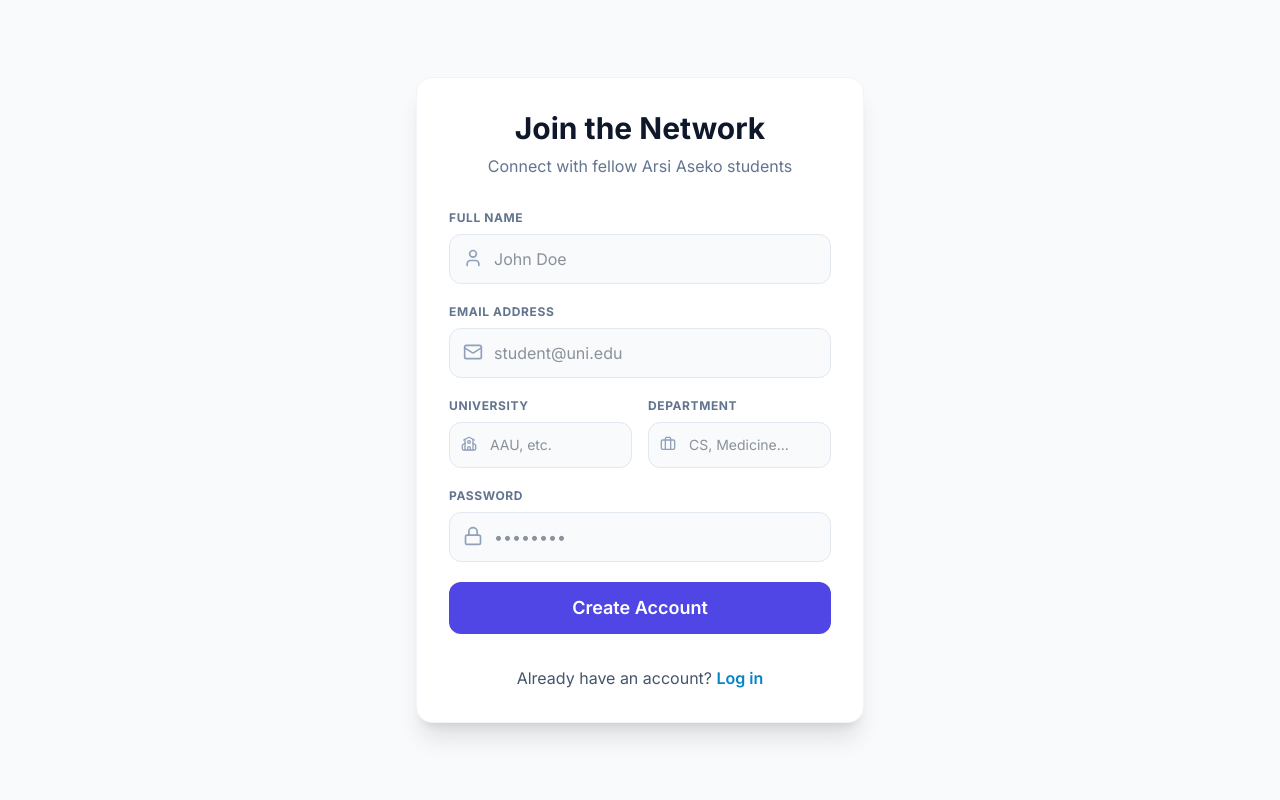
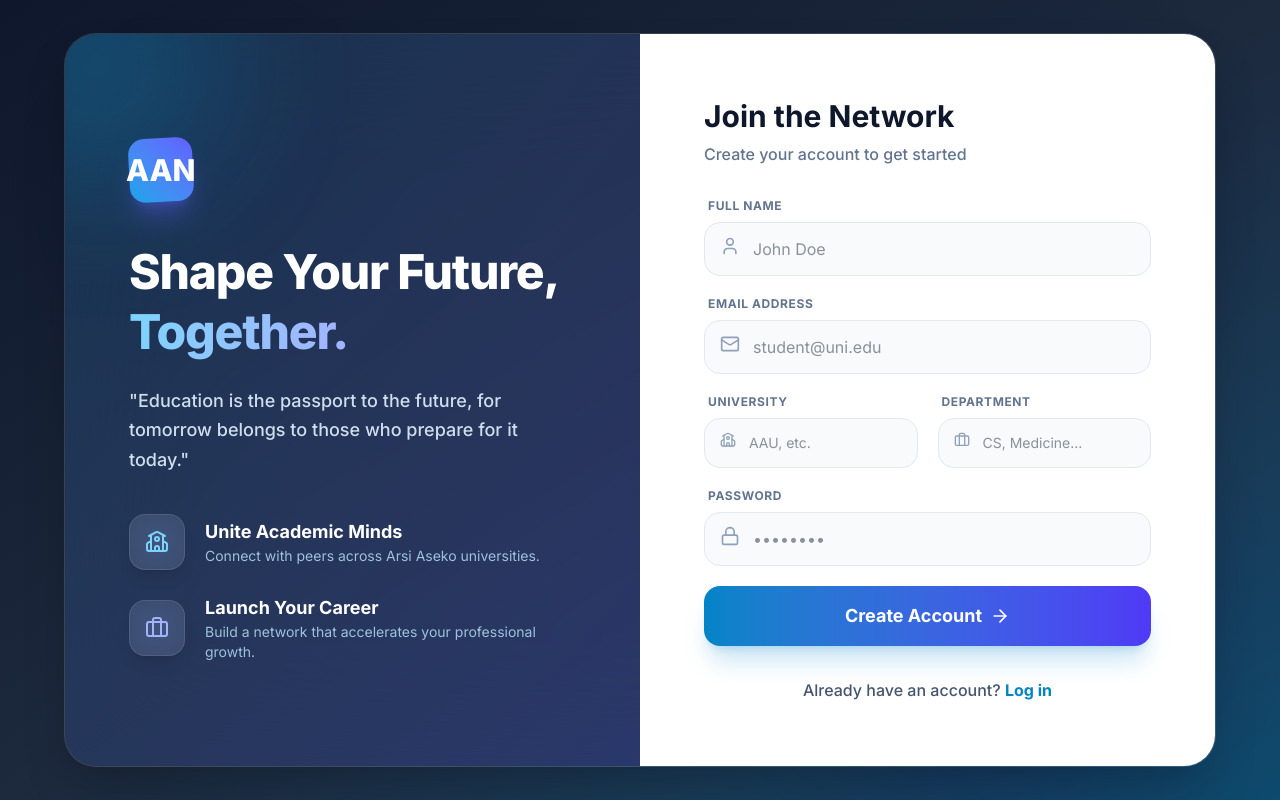
Before and after one commit to Kenenisaboru/student-platform, a React (Vite) app in the folder client/: page /register in a window 1280 px wide. Built offline with nearby package versions, Linux system fonts and the light colour scheme.

Commit message:
Update .\client\src\pages\Register.jsx

```diff
--- a/client/src/pages/Register.jsx
+++ b/client/src/pages/Register.jsx
@@ -1,7 +1,8 @@
 import { useState } from 'react';
 import { Link, useNavigate } from 'react-router-dom';
 import { useAuth } from '../context/AuthContext';
-import { Mail, Lock, User, School, Briefcase, Loader2 } from 'lucide-react';
+import { Mail, Lock, User, School, Briefcase, Loader2, ArrowRight } from 'lucide-react';
+import { motion } from 'framer-motion';
 
 const Register = () => {
   const [formData, setFormData] = useState({
@@ -36,119 +37,182 @@ const Register = () => {
   };
 
   return (
-    <div className="min-h-screen flex items-center justify-center bg-slate-50 px-4 py-12">
-      <div className="max-w-md w-full">
-        <div className="bg-white rounded-2xl shadow-xl p-8 border border-slate-100">
-          <div className="text-center mb-8">
-            <h1 className="text-3xl font-bold text-slate-900 mb-2">Join the Network</h1>
-            <p className="text-slate-500">Connect with fellow Arsi Aseko students</p>
+    <div className="min-h-screen flex items-center justify-center bg-gradient-to-br from-slate-900 via-slate-800 to-primary-900 p-4 sm:p-8 relative overflow-hidden">
+      {/* Background Decorative Shapes */}
+      <div className="absolute top-0 right-10 w-96 h-96 bg-primary-500 rounded-full mix-blend-multiply filter blur-3xl opacity-20 animate-blob"></div>
+      <div className="absolute top-0 left-10 w-96 h-96 bg-indigo-500 rounded-full mix-blend-multiply filter blur-3xl opacity-20 animate-blob animation-delay-2000"></div>
+      <div className="absolute -bottom-10 right-32 w-96 h-96 bg-purple-500 rounded-full mix-blend-multiply filter blur-3xl opacity-20 animate-blob animation-delay-4000"></div>
+
+      <motion.div
+        initial={{ opacity: 0, y: 30 }}
+        animate={{ opacity: 1, y: 0 }}
+        transition={{ duration: 0.6, ease: 'easeOut' }}
+        className="max-w-6xl w-full relative z-10 flex flex-col lg:flex-row rounded-[2rem] shadow-2xl overflow-hidden bg-white/5 backdrop-blur-3xl border border-white/10"
+      >
+        {/* Left Side: Motivational Letter */}
+        <div className="lg:w-1/2 p-10 lg:p-16 flex flex-col justify-center relative bg-gradient-to-br from-primary-900/40 to-indigo-900/40 z-20 overflow-hidden">
+          <div className="absolute -top-24 -left-24 w-64 h-64 bg-primary-500/20 rounded-full blur-3xl"></div>
+          <div className="relative z-10">
+            <motion.div
+              initial={{ scale: 0 }}
+              animate={{ scale: 1 }}
+              transition={{ delay: 0.3, type: 'spring', stiffness: 200 }}
+              className="w-16 h-16 bg-gradient-to-tr from-primary-500 to-indigo-500 rounded-2xl mb-10 flex items-center justify-center -rotate-3 shadow-xl shadow-indigo-500/30"
+            >
+              <h1 className="text-3xl font-extrabold text-white rotate-3">AAN</h1>
+            </motion.div>
+
+            <h2 className="text-4xl lg:text-5xl font-extrabold text-white mb-6 leading-tight tracking-tight">
+              Shape Your Future, <br/><span className="text-transparent bg-clip-text bg-gradient-to-r from-primary-300 to-indigo-300">Together.</span>
+            </h2>
+
+            <p className="text-lg text-primary-100/90 mb-10 leading-relaxed font-medium">
+              "Education is the passport to the future, for tomorrow belongs to those who prepare for it today."
+            </p>
+
+            <div className="space-y-6">
+              <div className="flex items-center space-x-5">
+                <div className="w-14 h-14 bg-white/10 rounded-2xl flex items-center justify-center backdrop-blur-md border border-white/10 shadow-lg">
+                  <School className="w-6 h-6 text-primary-300" />
+                </div>
+                <div className="flex-1">
+                  <h3 className="text-white font-bold text-lg">Unite Academic Minds</h3>
+                  <p className="text-primary-200/80 text-sm">Connect with peers across Arsi Aseko universities.</p>
+                </div>
+              </div>
+              <div className="flex items-center space-x-5">
+                <div className="w-14 h-14 bg-white/10 rounded-2xl flex items-center justify-center backdrop-blur-md border border-white/10 shadow-lg">
+                  <Briefcase className="w-6 h-6 text-indigo-300" />
+                </div>
+                <div className="flex-1">
+                  <h3 className="text-white font-bold text-lg">Launch Your Career</h3>
+                  <p className="text-primary-200/80 text-sm">Build a network that accelerates your professional growth.</p>
+                </div>
+              </div>
+            </div>
+          </div>
+        </div>
+
+        {/* Right Side: Registration Form */}
+        <div className="lg:w-1/2 bg-white p-8 sm:p-12 lg:p-16 flex flex-col justify-center">
+          <div className="mb-8 hidden lg:block">
+            <h3 className="text-3xl font-bold text-slate-900 mb-2">Join the Network</h3>
+            <p className="text-slate-500 font-medium">Create your account to get started</p>
           </div>
 
           {error && (
-            <div className="mb-6 p-4 bg-red-50 text-red-600 rounded-lg text-sm border border-red-100 italic">
-              {error}
-            </div>
+            <motion.div
+              initial={{ opacity: 0, x: -10 }}
+              animate={{ opacity: 1, x: 0 }}
+              className="mb-6 p-4 bg-red-50 text-red-600 rounded-xl text-sm border border-red-100 flex items-center"
+            >
+              <span className="font-semibold">{error}</span>
+            </motion.div>
           )}
 
           <form onSubmit={handleSubmit} className="space-y-5">
             <div>
-              <label className="block text-xs font-bold text-slate-500 uppercase tracking-wider mb-2">Full Name</label>
-              <div className="relative">
+              <label className="block text-xs font-bold text-slate-500 uppercase tracking-wider mb-2 ml-1">Full Name</label>
+              <div className="relative group">
                 <input
                   name="name"
                   type="text"
                   required
-                  className="w-full bg-slate-50 border border-slate-200 rounded-xl py-3 pl-11 pr-4 focus:ring-2 focus:ring-primary-500 outline-none transition-all"
+                  className="w-full bg-slate-50 hover:bg-white border border-slate-200 focus:border-primary-500 focus:bg-white rounded-2xl py-3.5 pl-12 pr-4 text-slate-800 focus:ring-4 focus:ring-primary-500/10 outline-none transition-all duration-300"
                   placeholder="John Doe"
                   value={formData.name}
                   onChange={handleChange}
                 />
-                <User className="absolute left-3.5 top-3.5 text-slate-400 w-5 h-5" />
+                <User className="absolute left-4 top-3.5 text-slate-400 group-focus-within:text-primary-500 w-5 h-5 transition-colors" />
               </div>
             </div>
 
             <div>
-              <label className="block text-xs font-bold text-slate-500 uppercase tracking-wider mb-2">Email Address</label>
-              <div className="relative">
+              <label className="block text-xs font-bold text-slate-500 uppercase tracking-wider mb-2 ml-1">Email Address</label>
+              <div className="relative group">
                 <input
                   name="email"
                   type="email"
                   required
-                  className="w-full bg-slate-50 border border-slate-200 rounded-xl py-3 pl-11 pr-4 focus:ring-2 focus:ring-primary-500 outline-none transition-all"
+                  className="w-full bg-slate-50 hover:bg-white border border-slate-200 focus:border-primary-500 focus:bg-white rounded-2xl py-3.5 pl-12 pr-4 text-slate-800 focus:ring-4 focus:ring-primary-500/10 outline-none transition-all duration-300"
                   placeholder="student@uni.edu"
                   value={formData.email}
                   onChange={handleChange}
                 />
-                <Mail className="absolute left-3.5 top-3.5 text-slate-400 w-5 h-5" />
+                <Mail className="absolute left-4 top-3.5 text-slate-400 group-focus-within:text-primary-500 w-5 h-5 transition-colors" />
               </div>
             </div>
 
-            <div className="grid grid-cols-2 gap-4">
+            <div className="grid grid-cols-1 sm:grid-cols-2 gap-5">
               <div>
-                <label className="block text-xs font-bold text-slate-500 uppercase tracking-wider mb-2">University</label>
-                <div className="relative">
+                <label className="block text-xs font-bold text-slate-500 uppercase tracking-wider mb-2 ml-1">University</label>
+                <div className="relative group">
                   <input
                     name="university"
                     type="text"
                     required
-                    className="w-full bg-slate-50 border border-slate-200 rounded-xl py-3 pl-10 pr-4 text-sm focus:ring-2 focus:ring-primary-500 outline-none transition-all"
+                    className="w-full bg-slate-50 hover:bg-white border border-slate-200 focus:border-primary-500 focus:bg-white rounded-2xl py-3.5 pl-11 pr-4 text-sm text-slate-800 focus:ring-4 focus:ring-primary-500/10 outline-none transition-all duration-300"
                     placeholder="AAU, etc."
                     value={formData.university}
                     onChange={handleChange}
                   />
-                  <School className="absolute left-3 top-3.5 text-slate-400 w-4 h-4" />
+                  <School className="absolute left-4 top-3.5 text-slate-400 group-focus-within:text-primary-500 w-4 h-4 transition-colors" />
                 </div>
               </div>
               <div>
-                <label className="block text-xs font-bold text-slate-500 uppercase tracking-wider mb-2">Department</label>
-                <div className="relative">
+                <label className="block text-xs font-bold text-slate-500 uppercase tracking-wider mb-2 ml-1">Department</label>
+                <div className="relative group">
                   <input
                     name="department"
                     type="text"
                     required
-                    className="w-full bg-slate-50 border border-slate-200 rounded-xl py-3 pl-10 pr-4 text-sm focus:ring-2 focus:ring-primary-500 outline-none transition-all"
+                    className="w-full bg-slate-50 hover:bg-white border border-slate-200 focus:border-primary-500 focus:bg-white rounded-2xl py-3.5 pl-11 pr-4 text-sm text-slate-800 focus:ring-4 focus:ring-primary-500/10 outline-none transition-all duration-300"
                     placeholder="CS, Medicine..."
                     value={formData.department}
                     onChange={handleChange}
                   />
-                  <Briefcase className="absolute left-3 top-3.5 text-slate-400 w-4 h-4" />
+                  <Briefcase className="absolute left-4 top-3.5 text-slate-400 group-focus-within:text-primary-500 w-4 h-4 transition-colors" />
                 </div>
               </div>
             </div>
 
             <div>
-              <label className="block text-xs font-bold text-slate-500 uppercase tracking-wider mb-2">Password</label>
-              <div className="relative">
+              <label className="block text-xs font-bold text-slate-500 uppercase tracking-wider mb-2 ml-1">Password</label>
+              <div className="relative group">
                 <input
                   name="password"
                   type="password"
                   required
-                  className="w-full bg-slate-50 border border-slate-200 rounded-xl py-3 pl-11 pr-4 focus:ring-2 focus:ring-primary-500 outline-none transition-all"
+                  className="w-full bg-slate-50 hover:bg-white border border-slate-200 focus:border-primary-500 focus:bg-white rounded-2xl py-3.5 pl-12 pr-4 text-slate-800 focus:ring-4 focus:ring-primary-500/10 outline-none transition-all duration-300"
                   placeholder="••••••••"
                   value={formData.password}
                   onChange={handleChange}
                 />
-                <Lock className="absolute left-3.5 top-3.5 text-slate-400 w-5 h-5" />
+                <Lock className="absolute left-4 top-3.5 text-slate-400 group-focus-within:text-primary-500 w-5 h-5 transition-colors" />
               </div>
             </div>
 
-            <button
+            <motion.button
+              whileHover={{ scale: 1.02 }}
+              whileTap={{ scale: 0.98 }}
               type="submit"
               disabled={loading}
-              className="w-full btn-primary py-3 rounded-xl flex items-center justify-center font-semibold text-lg"
+              className="w-full bg-gradient-to-r from-primary-600 to-indigo-600 hover:from-primary-700 hover:to-indigo-700 text-white py-4 rounded-2xl flex items-center justify-center font-bold text-lg shadow-xl shadow-primary-600/20 disabled:opacity-70 disabled:cursor-not-allowed transition-all mt-4"
             >
-              {loading ? <Loader2 className="w-6 h-6 animate-spin" /> : 'Create Account'}
-            </button>
+              {loading ? <Loader2 className="w-6 h-6 animate-spin" /> : (
+                <>Create Account <ArrowRight className="w-5 h-5 ml-2" /></>
+              )}
+            </motion.button>
           </form>
 
-          <p className="mt-8 text-center text-slate-600">
+          <p className="mt-8 text-center text-slate-600 font-medium">
             Already have an account?{' '}
-            <Link to="/login" className="text-primary-600 font-semibold hover:underline">
+            <Link to="/login" className="text-primary-600 font-bold hover:text-primary-700 hover:underline transition-all">
               Log in
             </Link>
           </p>
         </div>
-      </div>
+      </motion.div>
     </div>
   );
 };
```
